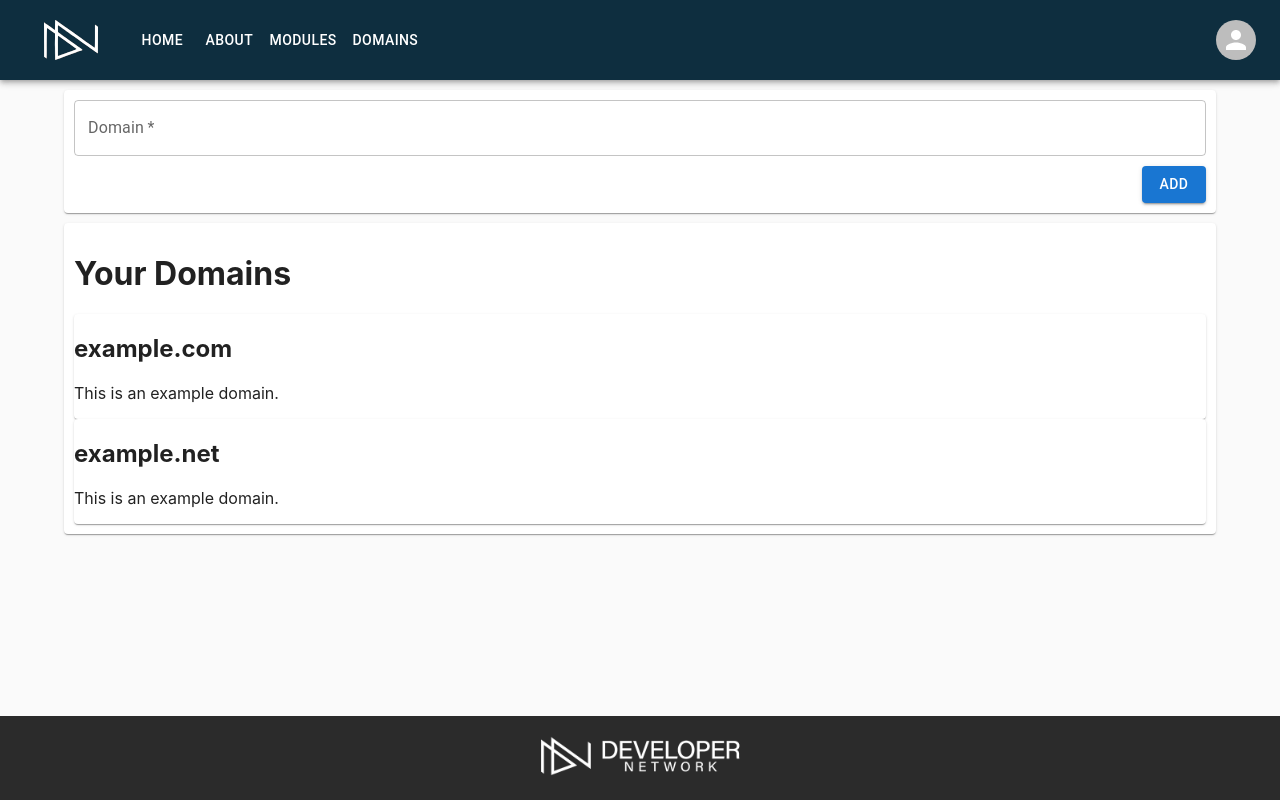
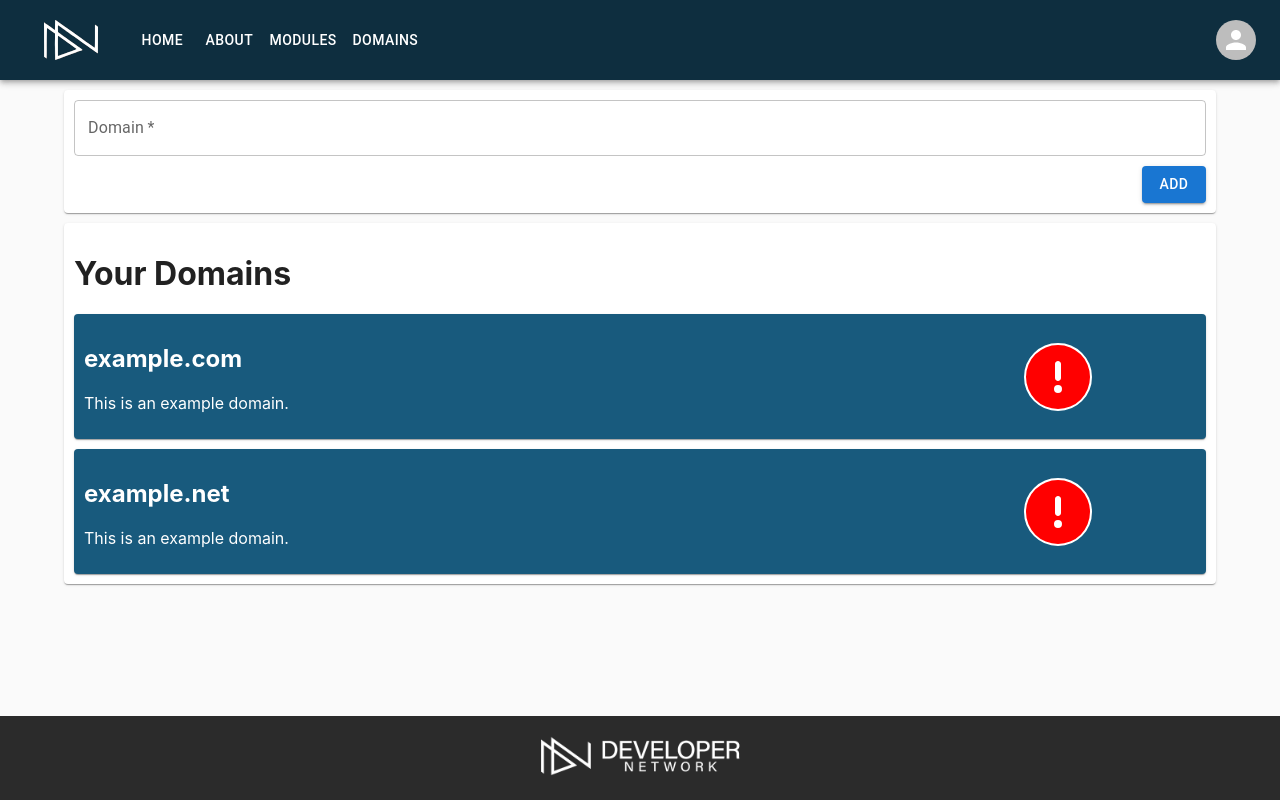
Before and after one commit to devnw/gopkgs-client, a React (Create React App) app: page /domains in a window 1280 px wide. Built offline with nearby package versions, Linux system fonts and the light colour scheme.

Commit message:
Working on domain list changes

```diff
--- a/package.json
+++ b/package.json
@@ -5,6 +5,8 @@
   "dependencies": {
     "@emotion/react": "^11.9.0",
     "@emotion/styled": "^11.8.1",
+    "@fortawesome/fontawesome-svg-core": "^6.1.1",
+    "@fortawesome/free-solid-svg-icons": "^6.1.1",
     "@fortawesome/react-fontawesome": "^0.1.18",
     "@mui/icons-material": "^5.6.1",
     "@mui/material": "^5.6.1",
--- a/src/components/Domains/Domain.js
+++ b/src/components/Domains/Domain.js
@@ -1,33 +1,60 @@
 import React, { Component } from "react";
-import Card from "@mui/material/Card";
+import { Card, Grid } from "@mui/material";
+import { FontAwesomeIcon } from "@fortawesome/react-fontawesome";
+
+import {
+  faCircleExclamation,
+  faCircleCheck,
+} from "@fortawesome/free-solid-svg-icons";
 
 import "./Domain.scss";
 
 export default class Domain extends Component {
   constructor(props) {
     super(props);
-    this.state = {
-      id: props.id,
-      name: props.name,
-      description: props.description,
-      owner: props.owner,
-      maintainer: props.maintainer,
-      validateBy: props.validateBy,
-      validated: props.validated,
-      updated: props.updated,
-      token: props.token,
-      modules: props.modules,
-    };
+    this.id = props.id;
+    this.name = props.name;
+    this.description = props.description;
+    this.owner = props.owner;
+    this.maintainer = props.maintainer;
+    this.validateBy = props.validateBy;
+    this.validated = props.validated;
+    this.updated = props.updated;
+    this.token = props.token;
+    this.modules = props.modules;
   }
 
   render() {
-    console.log(this.state.id);
     return (
-      <Card key={this.state.id}>
-        <div>
-          <h2>{this.state.name}</h2>
-          <p>{this.state.description}</p>
-        </div>
+      <Card
+        sx={{
+          padding: "10px",
+          bgcolor: "#185A7D",
+          color: "#ffffff",
+          marginTop: "10px",
+        }}
+      >
+        <Grid container spacing={2} alignItems="center" justify="center">
+          <Grid item xs={10}>
+            <h2>{this.name}</h2>
+            <p>{this.description}</p>
+          </Grid>
+          <Grid item xs={2}>
+            {this.validated !== true ? (
+              <FontAwesomeIcon
+                size="4x"
+                icon={faCircleExclamation}
+                className="unverified"
+              />
+            ) : (
+              <FontAwesomeIcon
+                size="4x"
+                icon={faCircleCheck}
+                className="verified"
+              />
+            )}
+          </Grid>
+        </Grid>
       </Card>
     );
   }
--- a/src/components/Domains/Domain.scss
+++ b/src/components/Domains/Domain.scss
@@ -1,31 +1,16 @@
-.domain-name {
-    display: flex;
-    align-items: center;
-    justify-content: center;
-    flex-direction: column;
-    font-size: 1.5rem;
-    font-weight: bold;
-    color: #fff;
-    text-transform: uppercase;
-    text-align: center;
-    padding: 1rem;
-    border-radius: 0.5rem;
-    background-color: #000;
-    box-shadow: 0 0.5rem 1rem rgba(0, 0, 0, 0.5);
+.roundIconBorder {
+  border: 2px solid white;
+  border-radius: 100%;
+  background-color: white;
+  vertical-align: middle;
 }
 
 .verified {
+  @extend .roundIconBorder;
   color: green;
 }
 
 .unverified {
+  @extend .roundIconBorder;
   color: red;
 }
-
-.mod-detail {
-  padding: 20px;
-  border: 1px solid #ccc;
-  border-radius: 5px;
-  margin-bottom: 20px;
-  text-align: left;
-}
--- a/src/variables.scss
+++ b/src/variables.scss
@@ -33,3 +33,10 @@ $warning: $yellow;
 $danger: $red;
 $light: $gray-100;
 $dark: #2b2b2b;
+
+:export {
+    primary: $primary;
+    secondary: $secondary;
+    tertiary: $tertiary;
+    dark: $dark;
+}
```
Also changed, not shown: src/components/Mods/Module.js (added, +11 -0 lines), src/components/Mods/ModuleList.js (added, +11 -0 lines), src/components/NavBar/NavBar.js (+47 -44 lines), src/webpack.config.js (added, +21 -0 lines), 1 other file (tests, documents, lock files or other folders).
